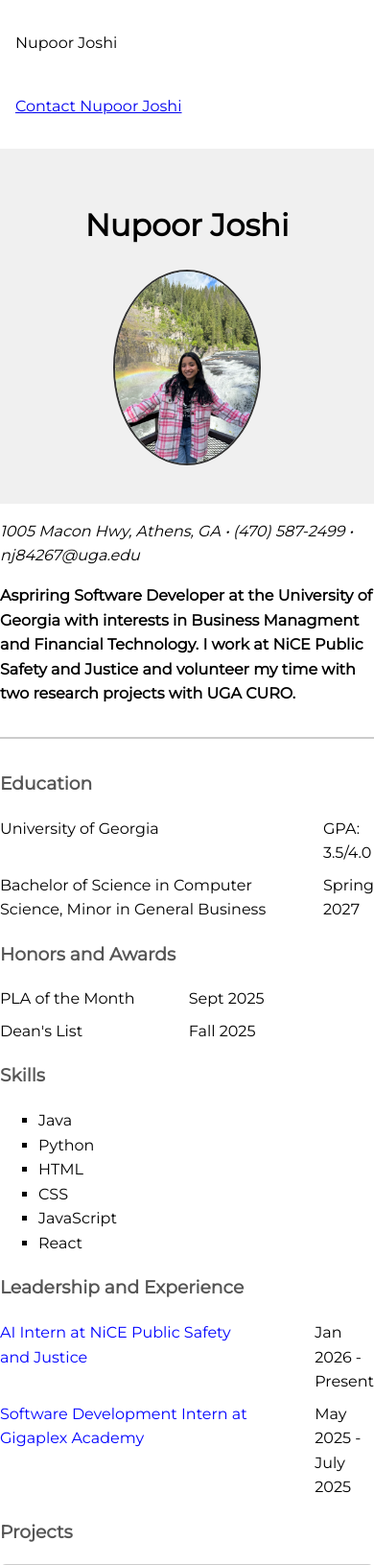
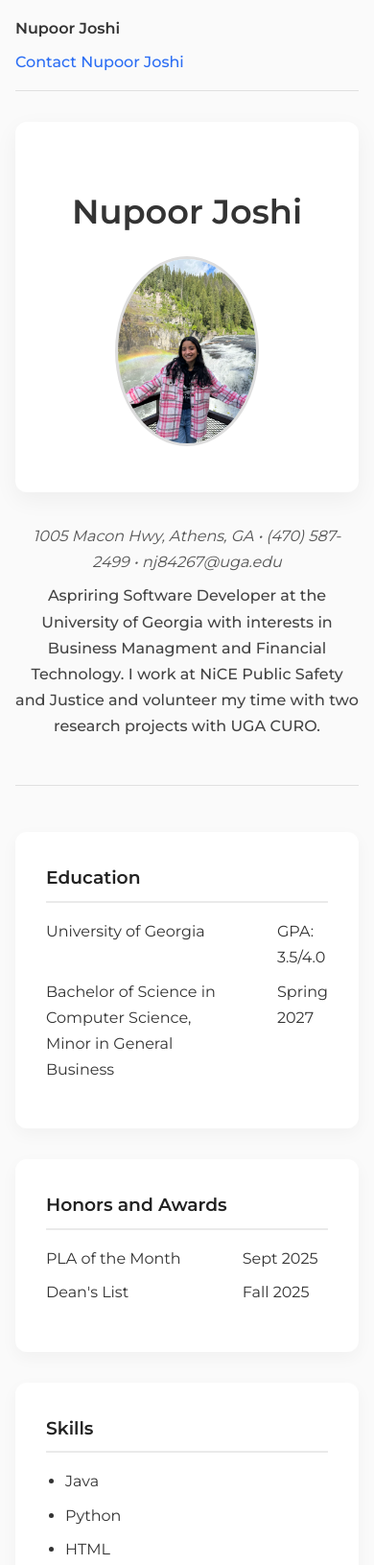
Before and after one commit to njosh1/njosh1.github.io, a website: page index.html in a window 390 px wide. Shown: the top 1631 px of the page at 96% size. Drawn offline with Linux system fonts and the light colour scheme.

Commit message:
updated css #2

```diff
--- a/style.css
+++ b/style.css
@@ -1,90 +1,132 @@
 /* Google Font */
-@import url('https://fonts.googleapis.com/css2?family=Montserrat&display=swap');
+@import url('https://fonts.googleapis.com/css2?family=Montserrat:wght@400;500;600&display=swap');
 
-/* Global Reset */
+/* Global Styles */
+* {
+  box-sizing: border-box;
+}
+
 body {
   margin: 0;
   font-family: 'Montserrat', sans-serif;
-  line-height: 1.6;
+  line-height: 1.7;
+  color: #333;
+  background-color: #fafafa;
+  padding: 2rem;
 }
 
-/****************   Nav Section **********************/
+/****************   Navigation   **********************/
 nav {
   display: flex;
   justify-content: space-between;
-  background-color: white;
-  padding: 1rem;
+  align-items: center;
+  padding-bottom: 1rem;
+  border-bottom: 1px solid #e0e0e0;
+  margin-bottom: 2rem;
 }
 
-/***********************  Footer Section   **************************/
-footer {
-  display: flex;
-  justify-content: center;
-  background-color: white;
-  padding: 1rem;
+nav p {
+  margin: 0;
+  font-weight: 600;
 }
 
-/*********** Splash Page ************************/
+nav a {
+  text-decoration: none;
+  color: #2a6df4;
+  font-weight: 500;
+}
+
+nav a:hover {
+  text-decoration: underline;
+}
+
+/****************   Header / Splash   **********************/
 header {
-  padding: 2rem;
   text-align: center;
-  background-color: #f0f0f0;
+  background-color: #ffffff;
+  padding: 2.5rem 1rem;
+  border-radius: 12px;
+  box-shadow: 0 8px 24px rgba(0, 0, 0, 0.05);
+  margin-bottom: 2rem;
 }
 
 header h1 {
-  font-family: 'Montserrat', sans-serif;
-  color: black;
+  margin-bottom: 1rem;
+  font-size: 2.2rem;
 }
 
 header img {
-  border: 2px solid #333;
   border-radius: 50%;
+  border: 3px solid #ddd;
 }
 
-/************* Text Blocks ********************/
+/****************   Intro Text   **********************/
 .address {
+  text-align: center;
   font-style: italic;
-  margin: 1rem 0;
+  color: #555;
+  margin: 1.5rem 0 0.5rem;
 }
 
 .tagline {
-  font-weight: bold;
-  margin-bottom: 2rem;
+  text-align: center;
+  font-weight: 500;
+  color: #444;
+  max-width: 800px;
+  margin: 0 auto 2rem;
 }
 
-/************* Sections ********************/
-hr {
-  border: none;
-  height: 2px;
-  background-color: #ccc;
-  margin: 2rem 0;
+/****************   Section Styling   **********************/
+section {
+  background-color: #ffffff;
+  padding: 2rem;
+  margin-bottom: 2rem;
+  border-radius: 12px;
+  box-shadow: 0 6px 18px rgba(0, 0, 0, 0.04);
 }
 
 section h3 {
-  font-family: 'Montserrat', sans-serif;
-  color: #555555;
+  margin-top: 0;
+  margin-bottom: 1rem;
+  color: #222;
+  font-weight: 600;
+  border-bottom: 2px solid #eaeaea;
+  padding-bottom: 0.5rem;
 }
 
 section dl {
   display: grid;
   grid-template-columns: auto 1fr;
-  gap: 0.5rem 1rem;
+  gap: 0.5rem 1.5rem;
 }
 
 section ul {
-  list-style-type: square;
+  padding-left: 1.25rem;
+}
+
+section li {
+  margin-bottom: 0.5rem;
 }
 
 section a {
-  color: blue;
+  color: #2a6df4;
   text-decoration: none;
+  font-weight: 500;
 }
 
 section a:hover {
   text-decoration: underline;
 }
 
-/**************   Projects   *****************/
+/****************   Divider   **********************/
+hr {
+  border: none;
+  height: 1px;
+  background-color: #e0e0e0;
+  margin: 3rem 0;
+}
+
+/****************   Projects   **********************/
 .three-col {
   display: grid;
   grid-template-columns: repeat(3, 1fr);
@@ -92,31 +134,48 @@ section a:hover {
 }
 
 .card {
-  border: 1px solid #ccc;
-  padding: 1rem;
-  background-color: #fafafa;
-  border-radius: 6px;
+  background-color: #ffffff;
+  border-radius: 12px;
+  padding: 1.5rem;
+  box-shadow: 0 6px 20px rgba(0, 0, 0, 0.06);
+  transition: transform 0.2s ease, box-shadow 0.2s ease;
+}
+
+.card:hover {
+  transform: translateY(-4px);
+  box-shadow: 0 10px 28px rgba(0, 0, 0, 0.08);
+}
+
+.card h3 {
+  margin-top: 0;
 }
 
 .card img {
   width: 100%;
-  height: auto;
-  margin-bottom: 0.5rem;
+  border-radius: 8px;
+  margin-bottom: 1rem;
 }
 
-/**************   Responsiveness   *****************/
-@media (max-width: 680px) {
-  nav {
-    flex-direction: column;
-    gap: 0.5rem;
-  }
-
-  .three-col {
-    grid-template-columns: 1fr;
-  }
+/****************   Footer   **********************/
+footer {
+  text-align: center;
+  margin-top: 3rem;
+  padding-top: 1rem;
+  border-top: 1px solid #e0e0e0;
+  font-size: 0.9rem;
 }
 
-/**************   Contact Page   *****************/
+footer a {
+  color: #2a6df4;
+  text-decoration: none;
+  font-weight: 500;
+}
+
+footer a:hover {
+  text-decoration: underline;
+}
+
+/****************   Contact Page   **********************/
 .one-col {
   display: flex;
   flex-direction: column;
@@ -125,6 +184,25 @@ section a:hover {
 
 input,
 textarea {
-  padding: 0.5rem;
+  padding: 0.6rem;
+  border-radius: 6px;
+  border: 1px solid #ccc;
   font-family: 'Montserrat', sans-serif;
 }
+
+/****************   Responsive   **********************/
+@media (max-width: 768px) {
+  body {
+    padding: 1rem;
+  }
+
+  .three-col {
+    grid-template-columns: 1fr;
+  }
+
+  nav {
+    flex-direction: column;
+    gap: 0.5rem;
+    align-items: flex-start;
+  }
+}
```
